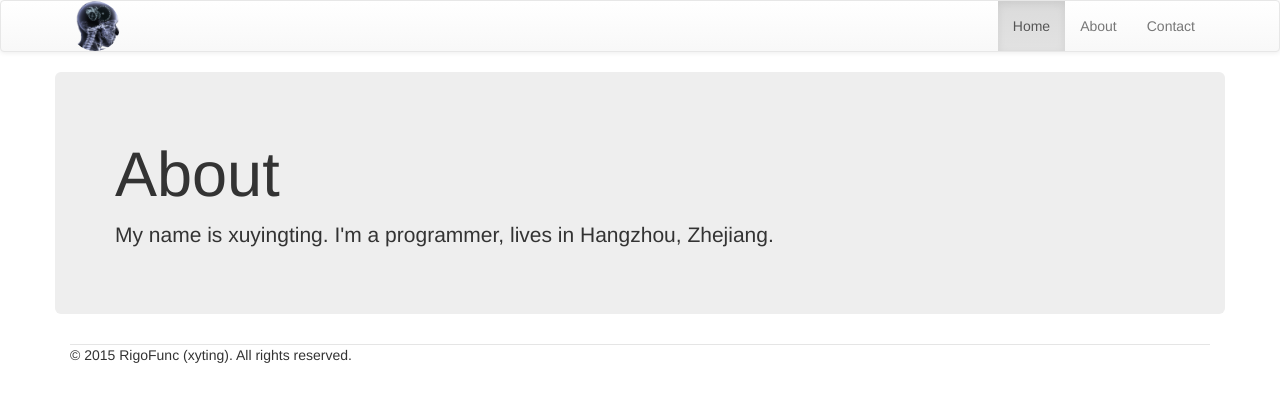
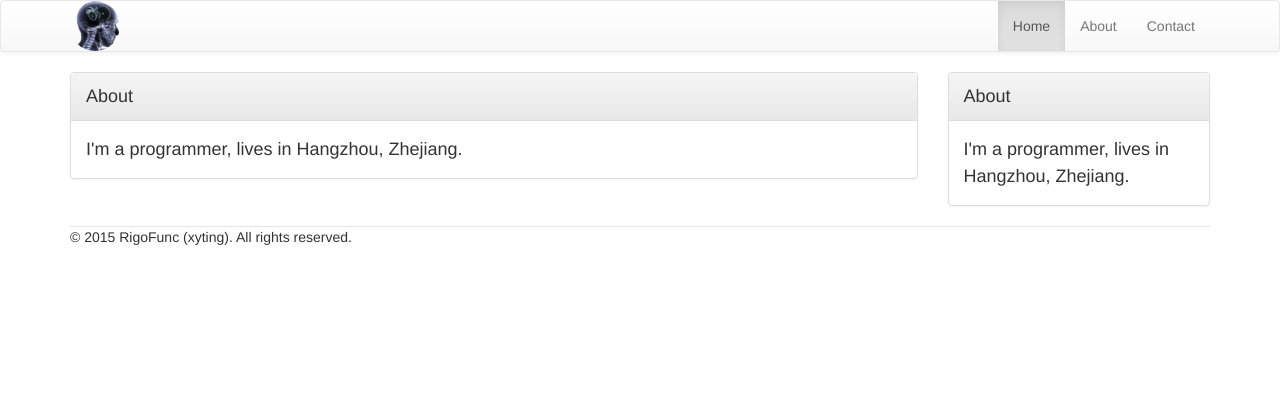
Before and after one commit to rigofunc/xyting.github.io, a Jekyll site: the page built from about.html, in a window 1280 px wide. Shown: the top 402 px of the page. Built offline with Jekyll 4.4.1, drawn with Linux system fonts in a browser that asks for light colours; Markdown is read by kramdown in place of the engine named in the settings.

Commit message:
update site layout

```diff
--- a/_config.yml
+++ b/_config.yml
@@ -4,7 +4,7 @@ markdown: redcarpet
 highlighter: pygments
 paginate: 5
 github: https://www.github.com/xyting
-about: My name is xuyingting. I'm a programmer, lives in Hangzhou, Zhejiang.
+about: I'm a programmer, lives in Hangzhou, Zhejiang.
 urls:
     - text: github
       url: https://github.com/xyting
--- a/_layouts/default.html
+++ b/_layouts/default.html
@@ -17,7 +17,8 @@
   <nav class="navbar navbar-default">
     <div class="container">
       <div class="navbar-header">
-        <button type="button" class="navbar-toggle collapsed" data-toggle="collapse" data-target="#navbar" aria-expanded="false" aria-controls="navbar">
+        <button type="button" class="navbar-toggle collapsed" data-toggle="collapse" data-target="#navbar" aria-expanded="false"
+        aria-controls="navbar">
           <span class="sr-only">Toggle navigation</span>
           <span class="icon-bar"></span>
           <span class="icon-bar"></span>
@@ -37,7 +38,17 @@
 
   <div class="container">
     <div class="row main-content">
-      {{ content }}
+      <div class="col-md-9 main-content">
+        {{ content }}
+      </div>
+      <div class="col-md-3">
+        <div class="panel panel-default">
+          <div class="panel-heading">About</div>
+          <div class="panel-body">
+            {{ site.about }}
+          </div>
+        </div>
+      </div>
     </div>
     <footer class="footer">
       <p>&copy; {{ site.time | date: '%Y' }} RigoFunc (xyting). All rights reserved.</p>
--- a/about.html
+++ b/about.html
@@ -2,7 +2,9 @@
 layout: default
 ---
 
-<div class="jumbotron">
-  <h1>About</h1>
-  <p>{{ site.about }}</p>
+<div class="panel panel-default">
+  <div class="panel-heading">About</div>
+  <div class="panel-body">
+    {{ site.about }}
+  </div>
 </div>
```
Also changed, not shown: contact.html (+6 -5 lines), index.html (+9 -9 lines), assets/css/site.css (line endings or trailing spaces).
